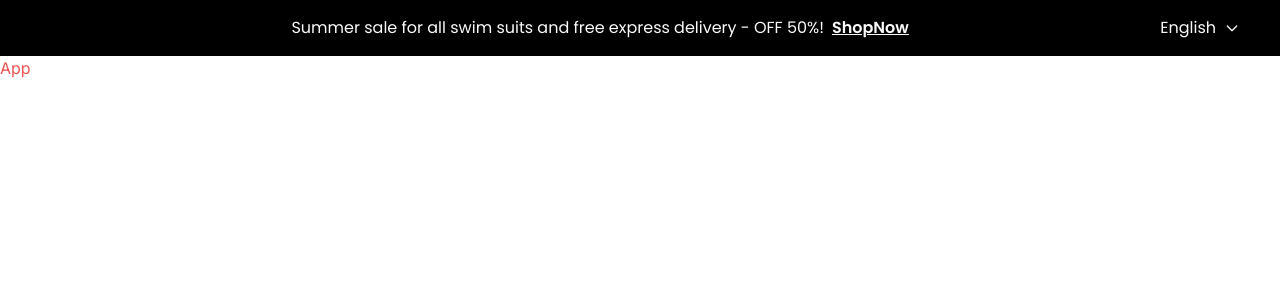
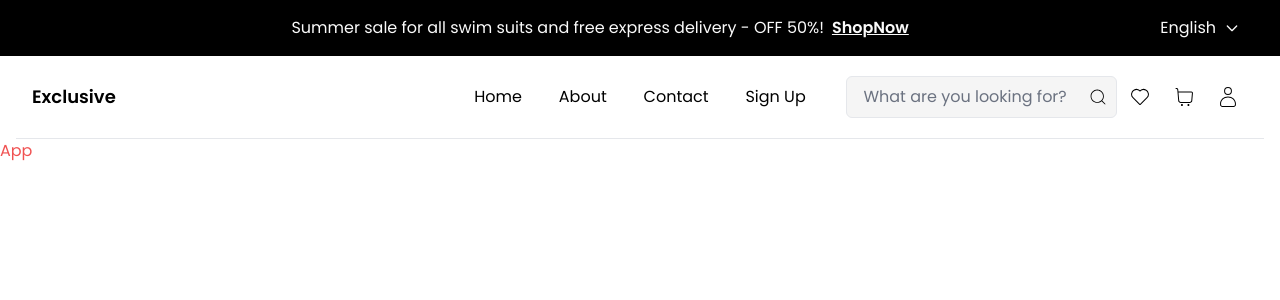
Before and after one commit to daniel-idowu-01/exclusive, a Next.js app: page / in a window 1280 px wide. Shown: the top 300 px of the page. Built offline with nearby package versions, Linux system fonts and the light colour scheme.

Commit message:
created nav bar

```diff
--- /dev/null
+++ b/app/components/NavBar.tsx
@@ -0,0 +1,45 @@
+import React from "react";
+import Link from "next/link";
+import { links, iconStyle } from "../data/NavData";
+import { CiSearch, CiHeart, CiShoppingCart, CiUser } from "react-icons/ci";
+
+const NavBar = () => {
+  const navLinks = links.map((link) => (
+    <div>
+      <Link key={link.title} href={link.link}>
+        {link.title}
+      </Link>
+    </div>
+  ));
+
+  return (
+    <main
+      style={{ width: "calc(100% - 2rem)" }}
+      className="mx-auto flex items-center justify-between py-5 px-4 border-b"
+    >
+      <div className="font-semibold text-lg w-full">Exclusive</div>
+
+      <div className="flex justify-evenly w-full">{navLinks}</div>
+
+      <div className="flex items-center justify-around w-full">
+        <article className="w-2/3 bg-[#F5F5F5] relative flex items-center justify-between border p-2 px-4 rounded-md">
+          <input
+            type="numeric"
+            name=""
+            id=""
+            className="bg-transparent border-none outline-none w-[90%]"
+            placeholder="What are you looking for?"
+          />
+          <CiSearch className="absolute right-2 text-xl" />
+        </article>
+        <div className="flex gap-3">
+          <CiHeart className={iconStyle} />
+          <CiShoppingCart className={iconStyle} />
+          <CiUser className={iconStyle} />
+        </div>
+      </div>
+    </main>
+  );
+};
+
+export default NavBar;
--- /dev/null
+++ b/app/data/NavData.ts
@@ -0,0 +1,23 @@
+const iconStyle =
+  "inline-block w-8 h-8 hover:bg-red-500 hover:text-white hover:cursor-pointer rounded-full p-1 transition-all";
+
+const links = [
+  {
+    title: "Home",
+    link: "/",
+  },
+  {
+    title: "About",
+    link: "/",
+  },
+  {
+    title: "Contact",
+    link: "/",
+  },
+  {
+    title: "Sign Up",
+    link: "/",
+  },
+];
+
+export { links, iconStyle };
--- a/app/layout.tsx
+++ b/app/layout.tsx
@@ -2,8 +2,7 @@ import type { Metadata } from "next";
 import { Inter } from "next/font/google";
 import "./globals.css";
 import HeaderInfo from "./components/HeaderInfo";
-
-const inter = Inter({ subsets: ["latin"] });
+import NavBar from "./components/NavBar";
 
 export const metadata: Metadata = {
   title: "Exclusive",
@@ -17,8 +16,9 @@ export default function RootLayout({
 }>) {
   return (
     <html lang="en">
-      <body className={inter.className}>
+      <body className="poppins-regular">
         <HeaderInfo />
+        <NavBar />
         {children}
       </body>
     </html>
```
Also changed, not shown: text.txt.
